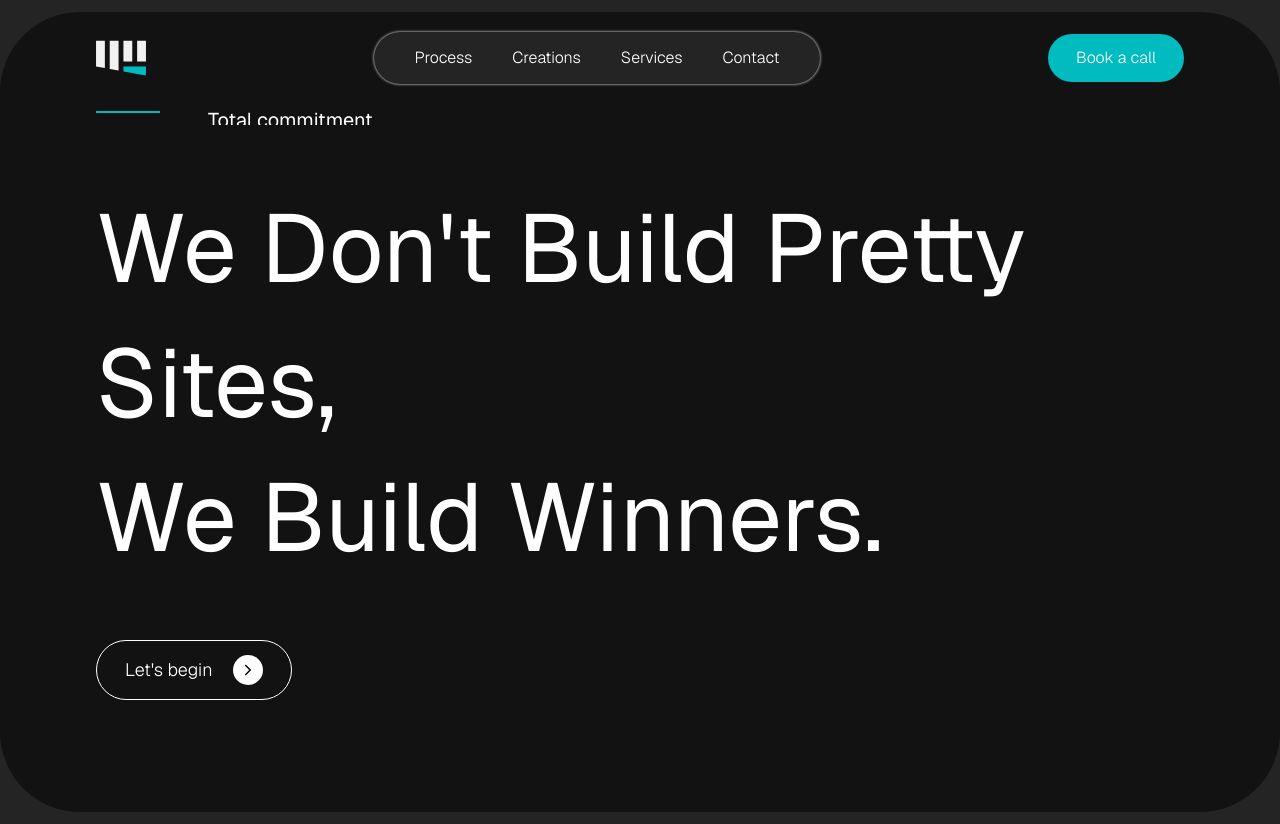
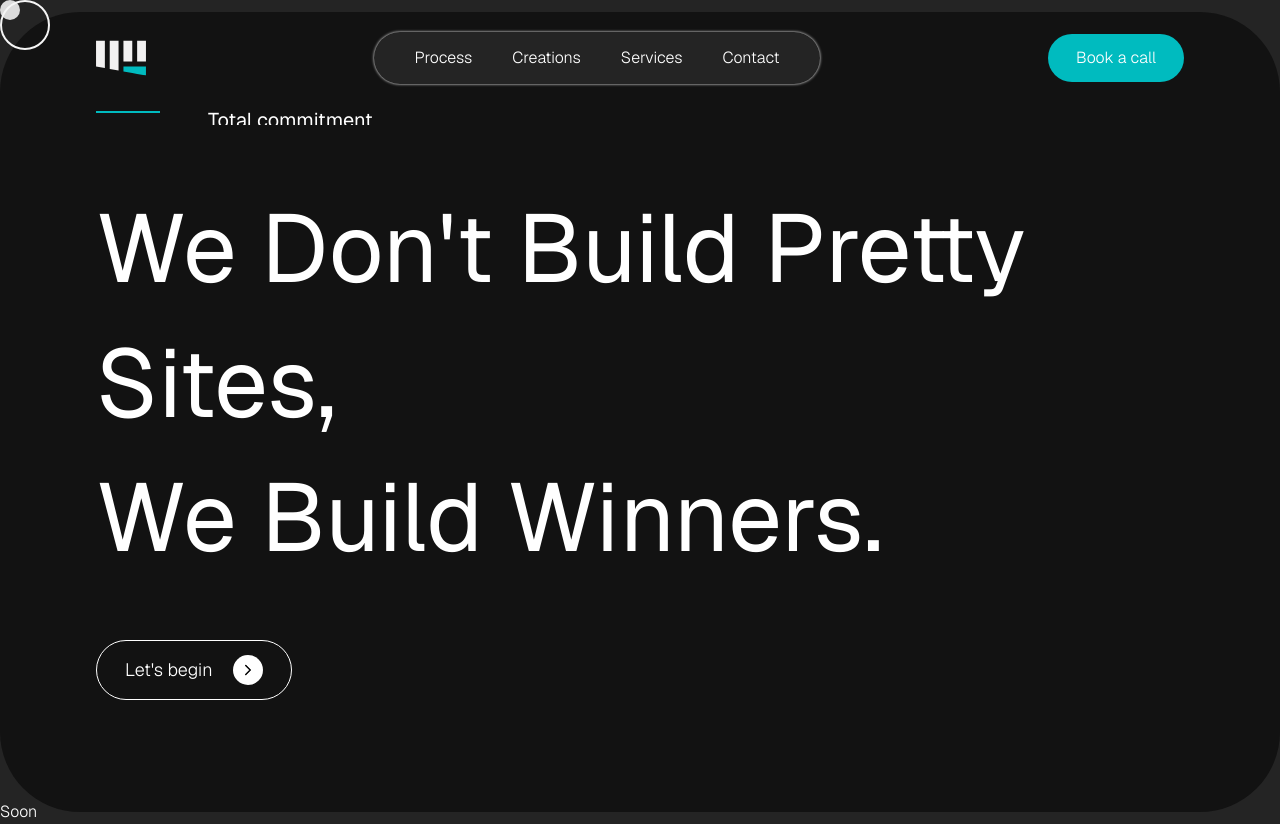
Before and after one commit to raian30/fist-agency, a Next.js app: page / in a window 1280 px wide. Built offline with nearby package versions, Linux system fonts and the light colour scheme.

Commit message:
Added custom cursor

```diff
--- a/package.json
+++ b/package.json
@@ -9,10 +9,12 @@
     "lint": "next lint"
   },
   "dependencies": {
+    "@gsap/react": "^2.1.1",
     "@radix-ui/react-icons": "^1.3.0",
     "class-variance-authority": "^0.7.0",
     "clsx": "^2.1.1",
     "geist": "^1.3.1",
+    "gsap": "^3.12.5",
     "lucide-react": "^0.447.0",
     "next": "14.2.14",
     "react": "^18",
--- a/src/app/globals.css
+++ b/src/app/globals.css
@@ -6,6 +6,39 @@ body {
   font-weight: 300;
 }
 
+* {
+  cursor: none !important;
+}
+
+.custom-cursor {
+  position: fixed;
+  top: 0;
+  left: 0;
+  width: 20px;
+  height: 20px;
+  border-radius: 50%;
+  pointer-events: none;
+  z-index: 9999;
+  backdrop-filter: invert(1);
+  padding: 10px;
+  display: flex;
+  justify-content: center;
+  align-items: center;
+  transition: opacity 0.25s ease;
+}
+
+.cursor {
+  width: 50px;
+  height: 50px;
+  border: 2px solid whitesmoke;
+  border-radius: 50%;
+  position: absolute;
+  z-index: 100000;
+  box-sizing: border-box;
+  transition: opacity 0.25s ease;
+  backdrop-filter: grayscale(1);
+  pointer-events: none;
+}
 
 .animation-item-1 {
   animation: animation-item-1 infinite 3s ease;
--- a/src/app/layout.tsx
+++ b/src/app/layout.tsx
@@ -2,6 +2,7 @@ import type { Metadata } from "next";
 import "./globals.css";
 import { GeistSans } from 'geist/font/sans';
 import Navbar from "@/components/custom/Navbar";
+import Cursor from "@/components/custom/Cursor";
 
 export const metadata: Metadata = {
   title: "Fist Agency | Making a Strong Digital Impact",
@@ -16,8 +17,9 @@ export default function RootLayout({
   return (
     <html lang="en">
       <body
-        className={`${GeistSans.className} antialiased text-white bg-background`}
+        className={`${GeistSans.className} antialiased text-white bg-background overflow-x-hidden`}
       >
+        <Cursor/>
         <Navbar/>
         {children}
       </body>
--- a/src/app/page.tsx
+++ b/src/app/page.tsx
@@ -24,7 +24,9 @@ export default function Home() {
               </Link>
           </div>
           <GridBackground/>
-          <div></div>
+          <div>
+              <h1>Soon</h1>
+          </div>
       </div>
   );
 }
--- /dev/null
+++ b/src/components/custom/Cursor.tsx
@@ -0,0 +1,69 @@
+'use client'
+
+import {useEffect, useRef} from "react";
+import {gsap} from "gsap";
+export default function Cursor() {
+    const cursorOutline = useRef<HTMLDivElement>(null);
+    const cursorDot = useRef<HTMLDivElement>(null);
+
+    useEffect(() => {
+        const links = document.querySelectorAll("a");
+
+        const onMouseMove = (e: MouseEvent) => {
+            gsap.to('#cursor-outline', {
+                duration: 1.5,
+                x: e.pageX-25,
+                y: e.pageY-25,
+                ease: 'expo'
+            })
+
+            if (cursorDot.current) {
+                cursorDot.current.style.top = `${e.pageY-10}px`;
+                cursorDot.current.style.left = `${e.pageX-10}px`;
+            }
+
+            if(e.pageX !== 0 && e.pageY !== 0 && cursorDot.current && cursorOutline.current) {
+                cursorDot.current.style.opacity = '1'
+                cursorOutline.current.style.opacity = '1'
+            }
+        }
+
+        const onMouseEnterLink = () => {
+            gsap.to('#custom-cursor', {scale: 4})
+            gsap.to('#cursor-outline', {scale: 1.7})
+        }
+
+        const onMouseLeaveLink = () => {
+            gsap.to('#custom-cursor', {scale: 1})
+            gsap.to('#cursor-outline', {scale: 1})
+        }
+
+        window.addEventListener('mousemove', onMouseMove)
+        links.forEach(link => {
+            link.addEventListener("mouseenter", onMouseEnterLink)
+            link.addEventListener("mouseleave", onMouseLeaveLink)
+        })
+
+        document.addEventListener("mouseleave", () => {
+            if (cursorOutline.current && cursorDot.current) {
+                cursorOutline.current.style.opacity = '0'
+                cursorDot.current.style.opacity = '0'
+            }
+        })
+
+        document.addEventListener("mouseenter", () => {
+            if (cursorOutline.current && cursorDot.current) {
+                cursorOutline.current.style.opacity = '1'
+                cursorDot.current.style.opacity = '1'
+            }
+        })
+
+    }, []);
+
+    return (
+        <>
+            <div ref={cursorOutline} style={{opacity: 0}} id={'cursor-outline'} className="cursor"/>
+            <div ref={cursorDot} style={{opacity: 0}} id={'custom-cursor'} className="custom-cursor" />
+        </>
+    )
+}
```
Also changed, not shown: 1 other file (tests, documents, lock files or other folders).
